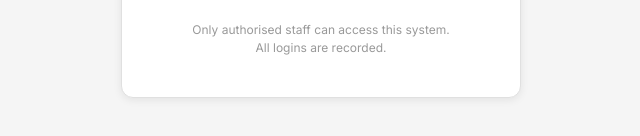
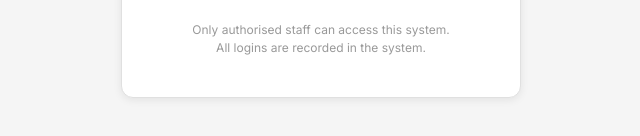
Before and after one commit to rajanchand/zerotrustsecurity-demo, a website: page views/login.html in a window 1280 px wide. Shown: the part 520-656 px from the top of the page, 319-959 px from the left. Drawn offline with Linux system fonts and the light colour scheme; no server answers.

Commit message:
Update login.html
updated login portal

```diff
--- a/views/login.html
+++ b/views/login.html
@@ -75,7 +75,7 @@
 
         <div class="footer-note">
             Only authorised staff can access this system.<br>
-            All logins are recorded.
+            All logins are recorded in the system.
         </div>
     </div>
 
```
